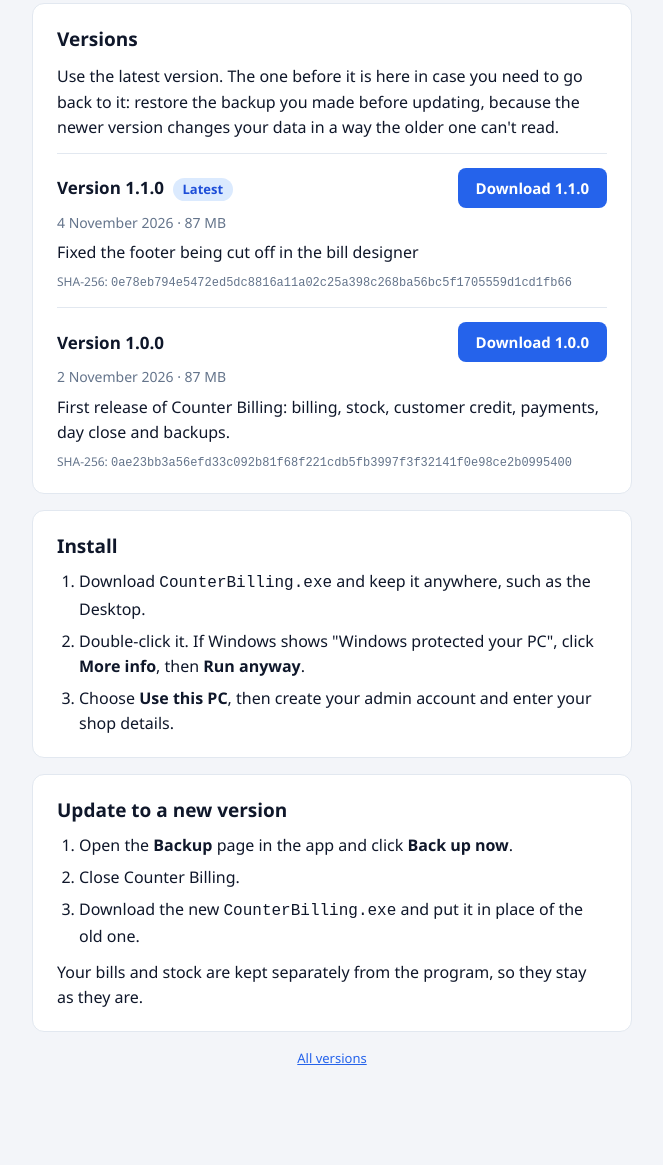
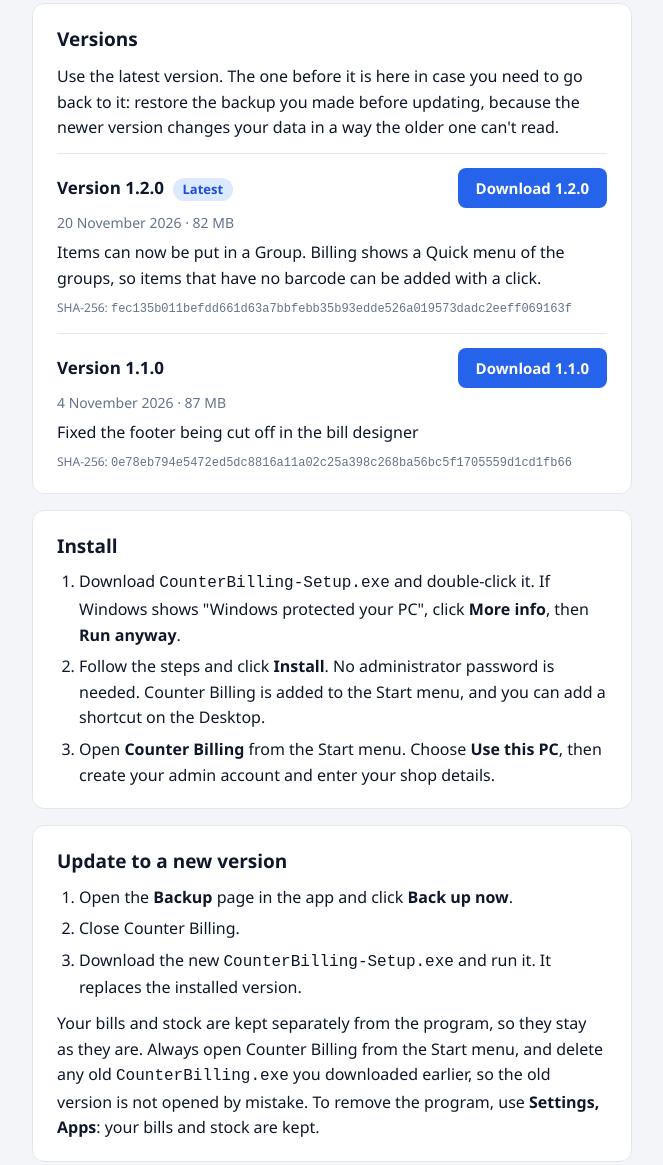
Before and after one commit to SudhansuSekharSahoo18/counter-billing, a plain HTML site: page index.html in a window 1280 px wide. Shown: the part 861-2026 px from the top of the page, without its empty margins (308-971 px from the left). Before the commit the page ends 1978 px from the top, so only its background shows below. Drawn offline with Linux system fonts and the light colour scheme.

Commit message:
Update the download page

```diff
--- a/index.html
+++ b/index.html
@@ -28,7 +28,7 @@
       <p class="badge">100% free · No subscription</p>
       <h1>Free billing software for your shop</h1>
       <p class="tagline">Counter Billing makes GST bills, keeps your stock and khata, and shows your sales. On your Windows PC, without internet.</p>
-      <a class="download" href="https://github.com/SudhansuSekharSahoo18/counter-billing/releases/latest/download/CounterBilling.exe">Download for Windows</a>
+      <a class="download" href="https://github.com/SudhansuSekharSahoo18/counter-billing/releases/latest/download/CounterBilling-Setup.exe">Download for Windows</a>
       <p class="details" id="release-details" hidden></p>
       <p class="requirements">Windows 10 or 11, 64-bit. Nothing else to install.</p>
     </header>
@@ -57,9 +57,9 @@
     <section>
       <h2>Install</h2>
       <ol>
-        <li>Download <code>CounterBilling.exe</code> and keep it anywhere, such as the Desktop.</li>
-        <li>Double-click it. If Windows shows "Windows protected your PC", click <strong>More info</strong>, then <strong>Run anyway</strong>.</li>
-        <li>Choose <strong>Use this PC</strong>, then create your admin account and enter your shop details.</li>
+        <li>Download <code>CounterBilling-Setup.exe</code> and double-click it. If Windows shows "Windows protected your PC", click <strong>More info</strong>, then <strong>Run anyway</strong>.</li>
+        <li>Follow the steps and click <strong>Install</strong>. No administrator password is needed. Counter Billing is added to the Start menu, and you can add a shortcut on the Desktop.</li>
+        <li>Open <strong>Counter Billing</strong> from the Start menu. Choose <strong>Use this PC</strong>, then create your admin account and enter your shop details.</li>
       </ol>
     </section>
 
@@ -68,9 +68,9 @@
       <ol>
         <li>Open the <strong>Backup</strong> page in the app and click <strong>Back up now</strong>.</li>
         <li>Close Counter Billing.</li>
-        <li>Download the new <code>CounterBilling.exe</code> and put it in place of the old one.</li>
+        <li>Download the new <code>CounterBilling-Setup.exe</code> and run it. It replaces the installed version.</li>
       </ol>
-      <p>Your bills and stock are kept separately from the program, so they stay as they are.</p>
+      <p>Your bills and stock are kept separately from the program, so they stay as they are. Always open Counter Billing from the Start menu, and delete any old <code>CounterBilling.exe</code> you downloaded earlier, so the old version is not opened by mistake. To remove the program, use <strong>Settings, Apps</strong>: your bills and stock are kept.</p>
     </section>
 
     <footer>
--- a/release.json
+++ b/release.json
@@ -1,11 +1,19 @@
 {
-  "version": "1.1.0",
-  "published": "2026-11-04T10:09:09Z",
-  "size": 90830397,
-  "sha256": "0e78eb794e5472ed5dc8816a11a02c25a398c268ba56bc5f1705559d1cd1fb66",
-  "notes": "Fixed the footer being cut off in the bill designer",
-  "url": "https://github.com/SudhansuSekharSahoo18/counter-billing/releases/download/v1.1.0/CounterBilling.exe",
+  "version": "1.2.0",
+  "published": "2026-11-20T12:33:00Z",
+  "size": 85581962,
+  "sha256": "fec135b011befdd661d63a7bbfebb35b93edde526a019573dadc2eeff069163f",
+  "notes": "Items can now be put in a Group. Billing shows a Quick menu of the groups, so items that have no barcode can be added with a click.",
+  "url": "https://github.com/SudhansuSekharSahoo18/counter-billing/releases/download/v1.2.0/CounterBilling-Setup.exe",
   "releases": [
+    {
+      "version": "1.2.0",
+      "published": "2026-11-20T12:33:00Z",
+      "size": 85581962,
+      "sha256": "fec135b011befdd661d63a7bbfebb35b93edde526a019573dadc2eeff069163f",
+      "notes": "Items can now be put in a Group. Billing shows a Quick menu of the groups, so items that have no barcode can be added with a click.",
+      "url": "https://github.com/SudhansuSekharSahoo18/counter-billing/releases/download/v1.2.0/CounterBilling-Setup.exe"
+    },
     {
       "version": "1.1.0",
       "published": "2026-11-04T10:09:09Z",
@@ -13,14 +21,6 @@
       "sha256": "0e78eb794e5472ed5dc8816a11a02c25a398c268ba56bc5f1705559d1cd1fb66",
       "notes": "Fixed the footer being cut off in the bill designer",
       "url": "https://github.com/SudhansuSekharSahoo18/counter-billing/releases/download/v1.1.0/CounterBilling.exe"
-    },
-    {
-      "version": "1.0.0",
-      "published": "2026-11-02T14:33:52Z",
-      "size": 90824129,
-      "sha256": "0ae23bb3a56efd33c092b81f68f221cdb5fb3997f3f32141f0e98ce2b0995400",
-      "notes": "First release of Counter Billing: billing, stock, customer credit, payments, day close and backups.",
-      "url": "https://github.com/SudhansuSekharSahoo18/counter-billing/releases/download/v1.0.0/CounterBilling.exe"
     }
   ]
 }
```
